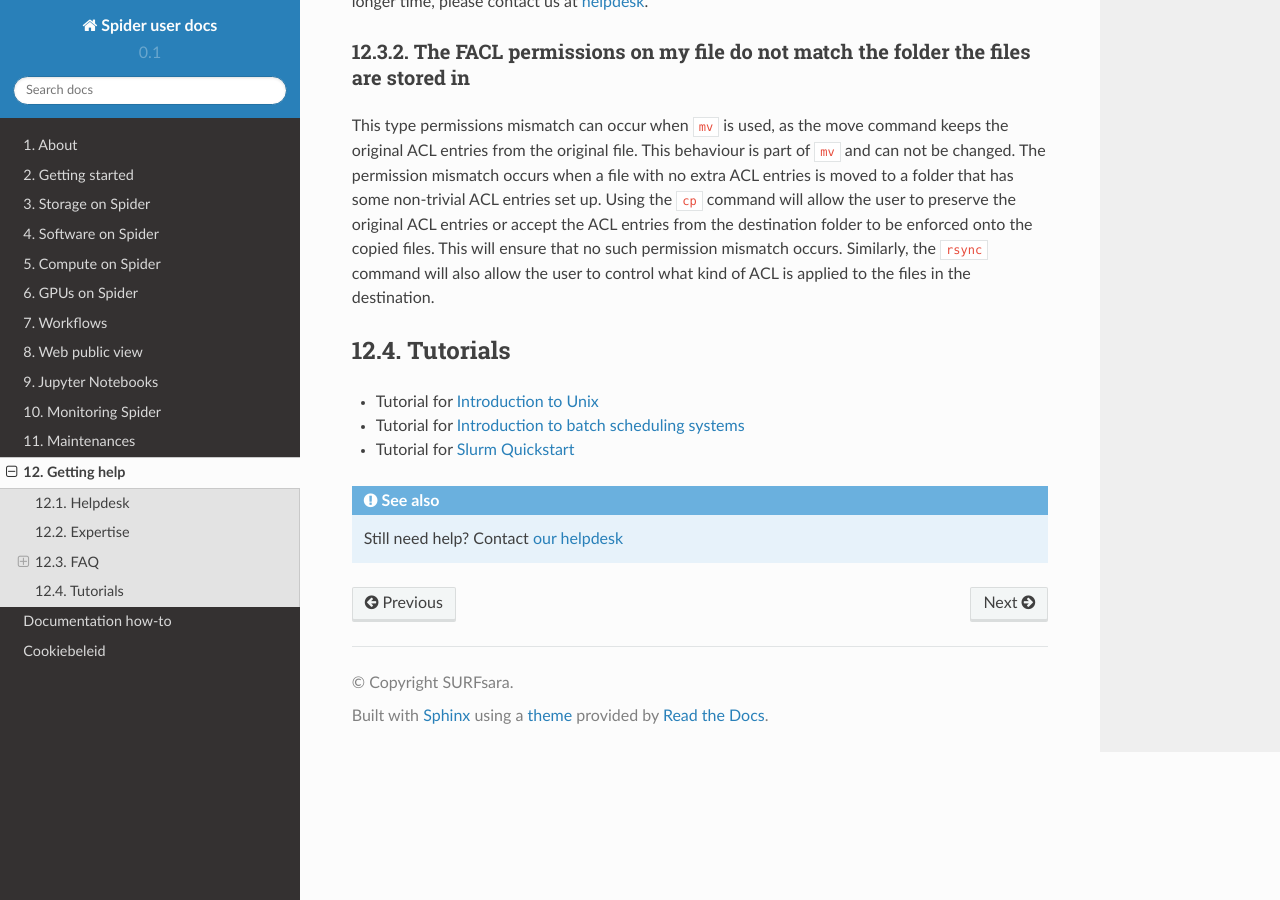
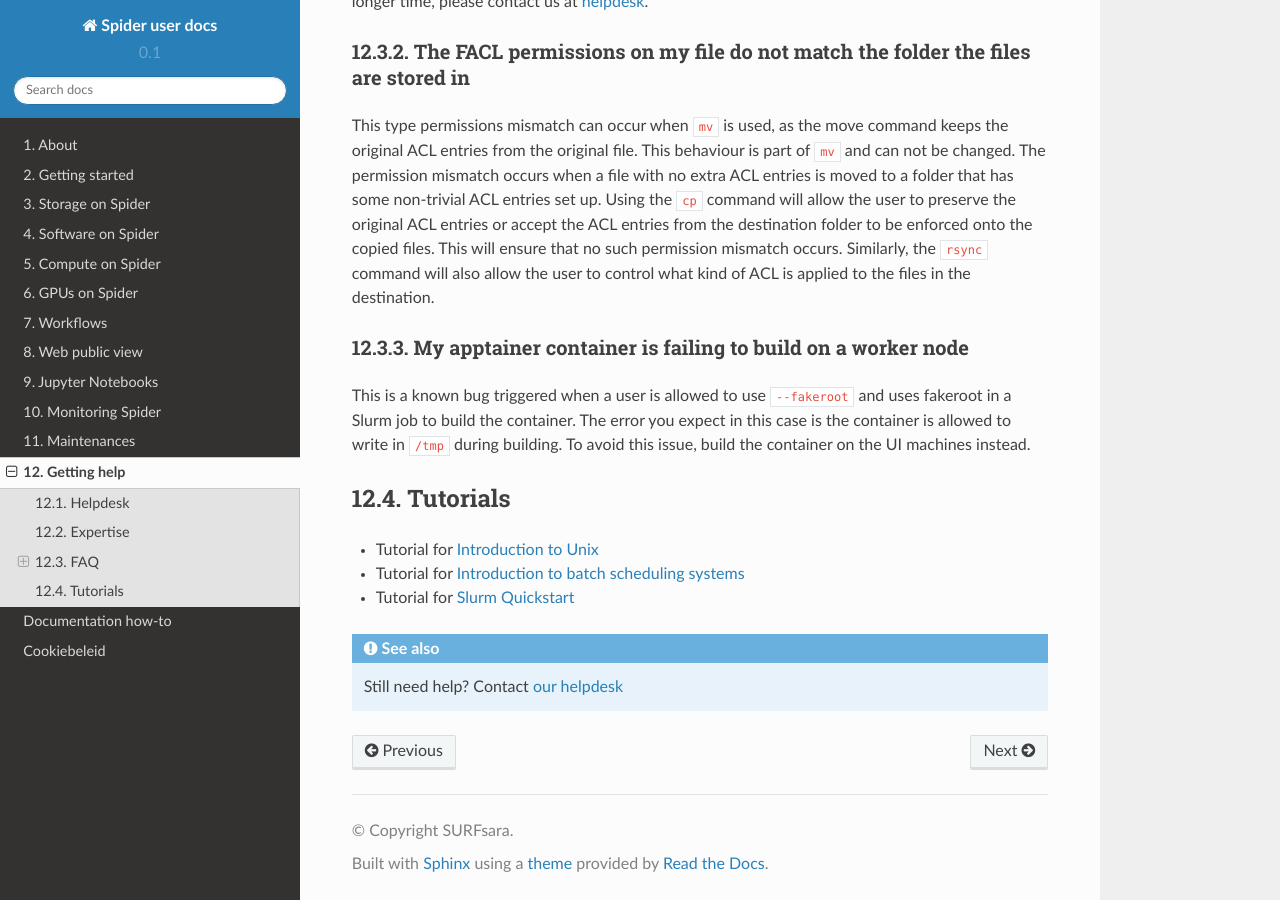
Before and after one commit to sara-nl/spiderdocs, a Sphinx documentation site: the page built from source/Pages/getting_help.rst, in a window 1280 px wide and 900 px high, scrolled down 1017 px. Built offline with Sphinx 7.4.7 and the Read the Docs theme 2.0.0, drawn with Linux system fonts in a browser that asks for light colours.

Commit message:
Add apptainer error from slurm on WN

```diff
--- a/source/Pages/getting_help.rst
+++ b/source/Pages/getting_help.rst
@@ -61,6 +61,12 @@ The FACL permissions on my file do not match the folder the files are stored in
 
 This type permissions mismatch can occur when ``mv`` is used, as the move command keeps the original ACL entries from the original file. This behaviour is part of ``mv`` and can not be changed. The permission mismatch occurs when a file with no extra ACL entries is moved to a folder that has some non-trivial ACL entries set up. Using the ``cp`` command will allow the user to preserve the original ACL entries or accept the ACL entries from the destination folder to be enforced onto the copied files. This will ensure that no such permission mismatch occurs. Similarly, the ``rsync`` command will also allow the user to control what kind of ACL is applied to the files in the destination.
 
+My apptainer container is failing to build on a worker node
+===========================================================
+.. see https://jira.ia.surf.nl/browse/SPD-157
+
+This is a known bug triggered when a user is allowed to use ``--fakeroot`` and uses fakeroot in a Slurm job to build the container. The error you expect in this case is the container is allowed to write in ``/tmp`` during building. To avoid this issue, build the container on the UI machines instead.
+
 
 .. I cannot login and getting a "host key has just changed" message
 .. ================================================================
```
